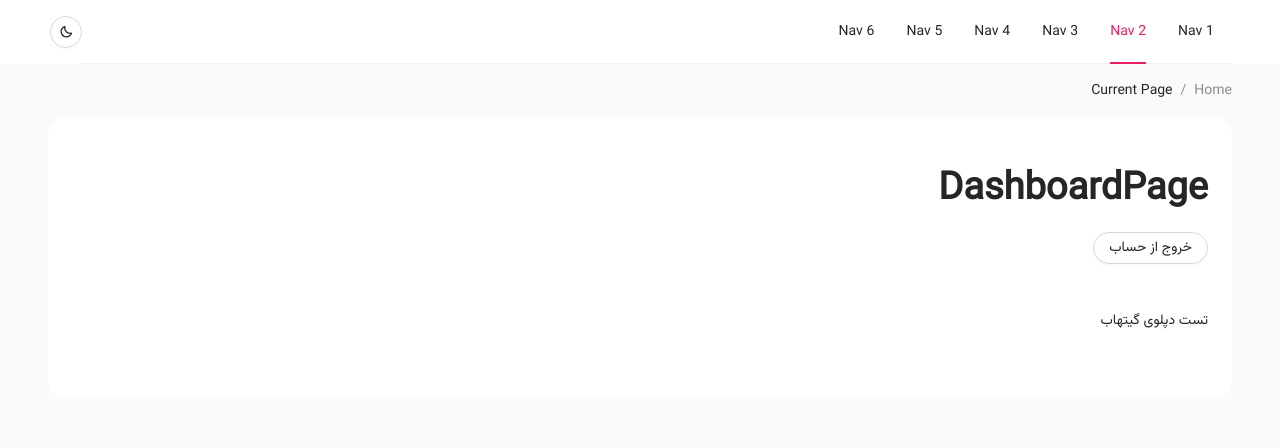
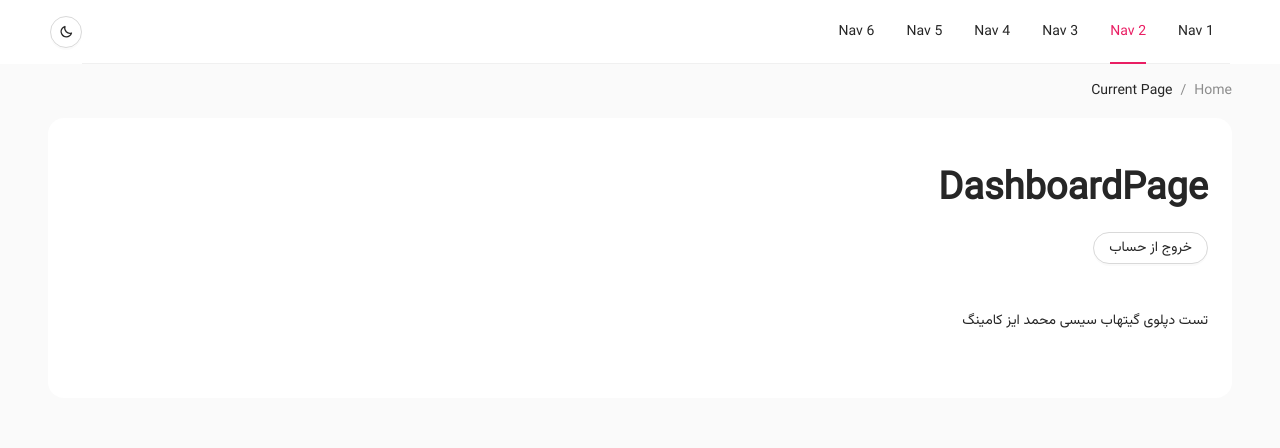
Before and after one commit to ruhollah82/sisi-messenger, a React (Vite) app: page /dashboard in a window 1280 px wide. Shown: the top 448 px of the page. Built offline with nearby package versions, Linux system fonts and the light colour scheme.

Commit message:
Mamad bullshits

```diff
--- a/src/features/dashboard/dashboard.jsx
+++ b/src/features/dashboard/dashboard.jsx
@@ -27,7 +27,7 @@ const DashboardPage = () => {
       <Title>
         {JSON.parse(localStorage.getItem("authData"))?.user?.phone_number}
       </Title>
-      تست دپلوی گیتهاب
+      تست دپلوی گیتهاب سیسی محمد ایز کامینگ
     </>
   );
 };
```
